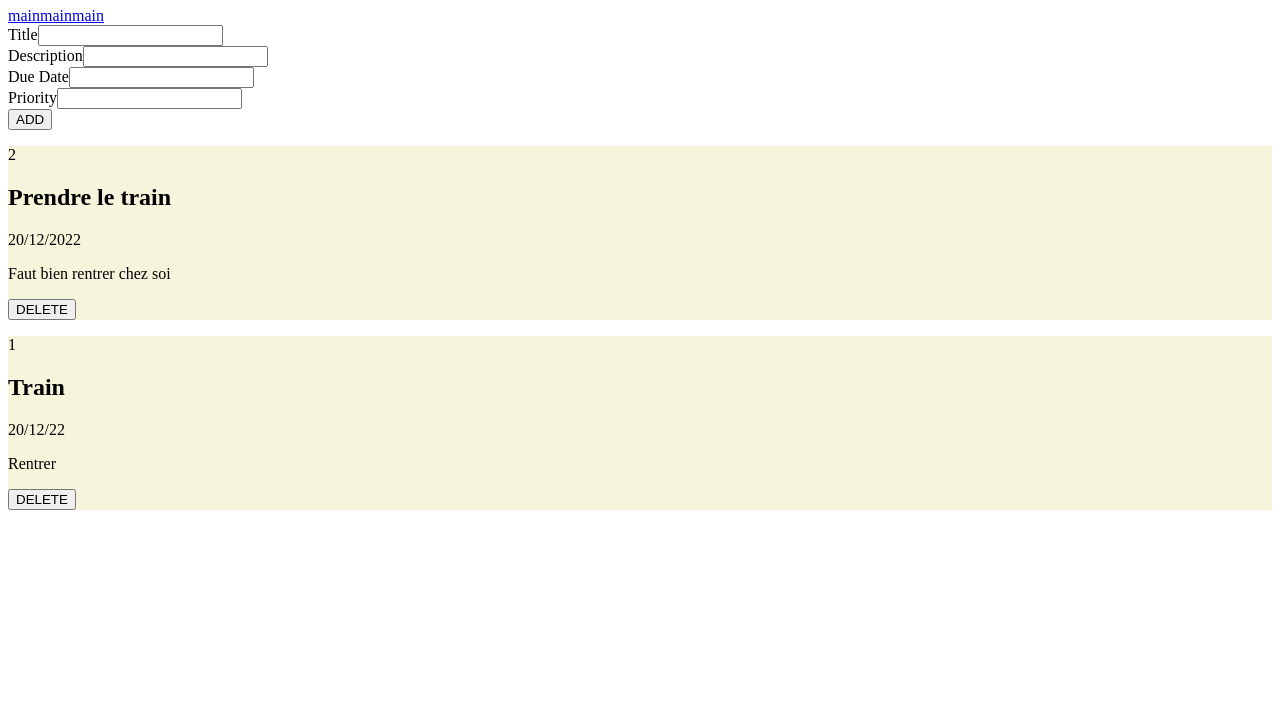
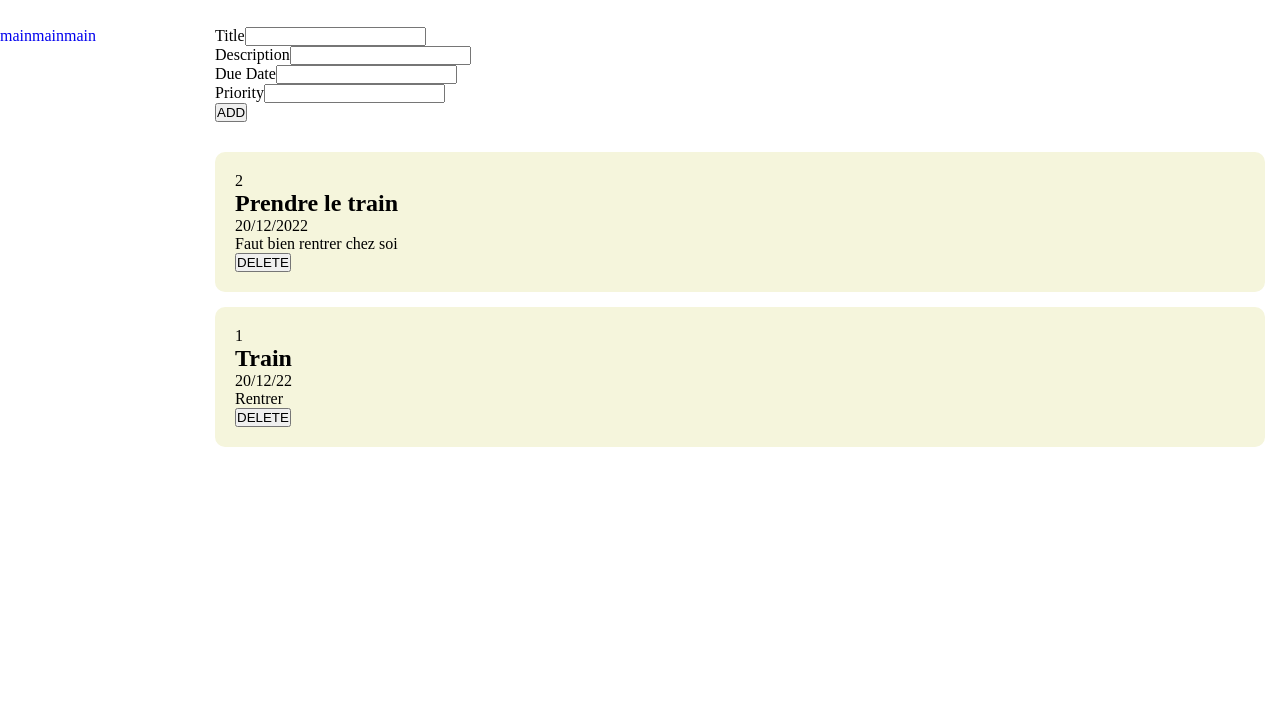
Before and after one commit to Matth-M/todo-list, a website built with webpack: page index.html in a window 1280 px wide. Shown: the part 73-800 px from the top of the page. Built offline with nearby package versions, Linux system fonts and the light colour scheme.

Commit message:
Make global layout

```diff
--- a/src/main.scss
+++ b/src/main.scss
@@ -1,3 +1,56 @@
+$todo-container-bg-color: beige;
+
+* {
+	margin: 0;
+	padding: 0;
+	box-sizing: border-box;
+}
+
+body, html {
+	height: 100vh;
+}
+
+.root {
+	display: grid;
+	grid-template-rows: 100px;
+	grid-template-columns: 200px;
+	grid-template-areas:
+	"header header"
+	"nav main"
+	;
+	align-content: stretch;
+	height: 100%;
+}
+
+header {
+	grid-area: header;
+}
+
+nav {
+	grid-area: nav;
+}
+
+main {
+	grid-area: main;
+	display: flex;
+	flex-direction: column;
+	gap: 30px;
+	padding: 0 15px;
+}
+
+.listContainer {
+	flex-grow: 1;
+	display: flex;
+	flex-direction: column;
+	gap: 15px;
+}
+
 .todo {
-	background-color: beige;
+	background-color: $todo-container-bg-color;
+	border-radius: 10px;
+	padding: 20px;
 }
+
+a {
+	text-decoration: none;
+}
```
